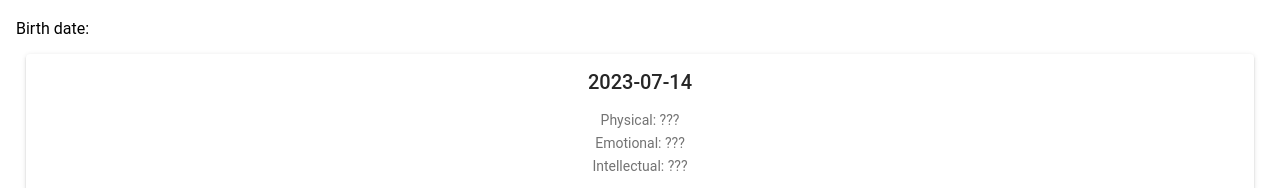
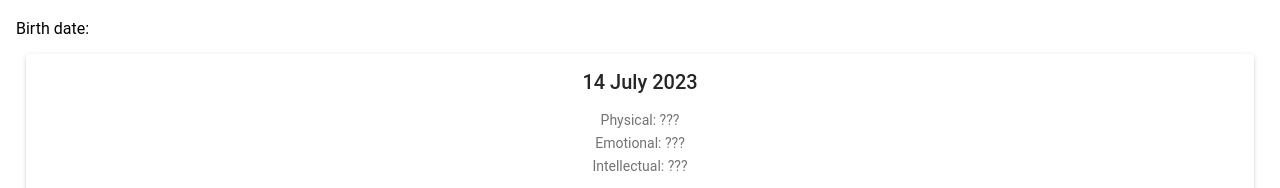
Before and after one commit to Severo-Yannick/Biorhythm-Calculator, a React (Create React App) app: page / in a window 1280 px wide. Shown: the part 183-371 px from the top of the page. Built offline with nearby package versions, Linux system fonts and the light colour scheme.

Commit message:
format date

```diff
--- a/package.json
+++ b/package.json
@@ -9,6 +9,7 @@
   },
   "dependencies": {
     "@ionic/react": "^6.3.1",
+    "dayjs": "^1.11.9",
     "ionicons": "^6.0.3",
     "react": "^18.2.0",
     "react-dom": "^18.2.0"
--- a/src/components/BiorhythmCard.js
+++ b/src/components/BiorhythmCard.js
@@ -4,12 +4,18 @@ import {
   IonCardHeader,
   IonCardTitle,
 } from "@ionic/react";
+import dayjs from "dayjs";
+
+const formatDate = (isoString) => {
+  const day = dayjs(isoString)
+  return day.format('DD MMMM YYYY')
+}
 
 const BiorhythmCard = ({ targetDate }) => {
   return (
     <IonCard className="ion-text-center">
       <IonCardHeader>
-        <IonCardTitle>{targetDate}</IonCardTitle>
+        <IonCardTitle>{formatDate(targetDate)}</IonCardTitle>
       </IonCardHeader>
       <IonCardContent>
         <p>Physical: ???</p>
```
Also changed, not shown: 1 other file (tests, documents, lock files or other folders).
